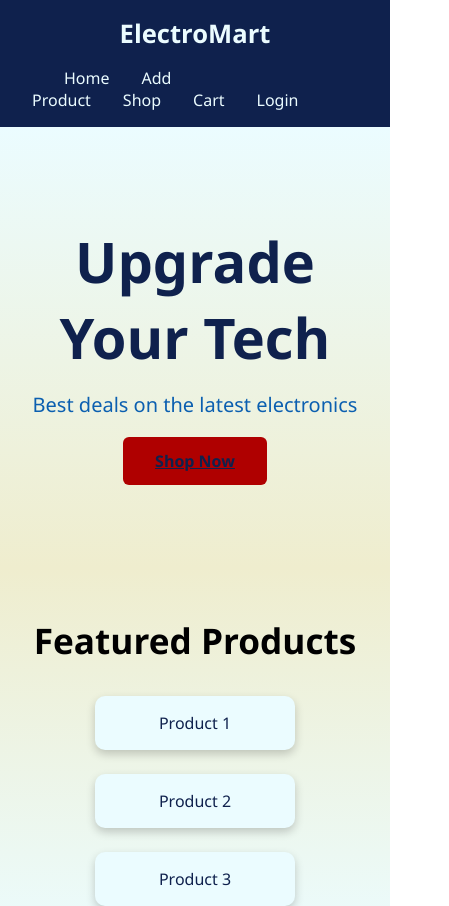
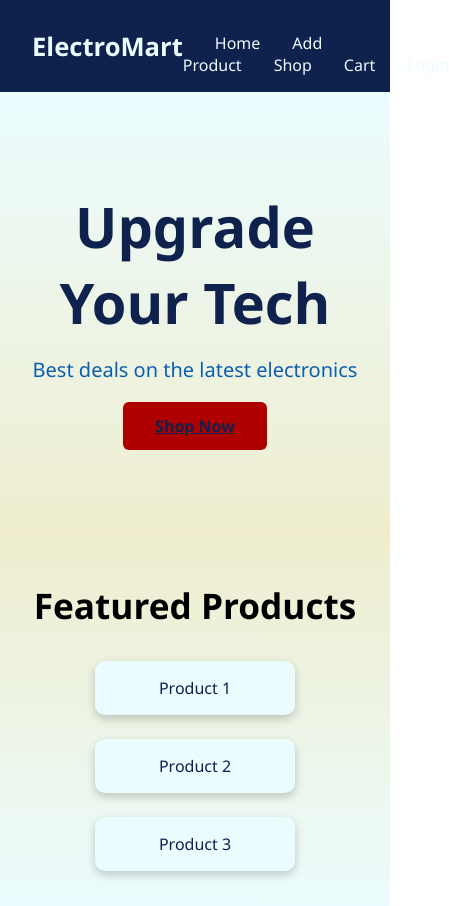
Before and after one commit to carlosal10/electromart, a React (Create React App) app in the folder electromart/: page / in a window 390 px wide. Shown: the top 906 px of the page, 449 px wide, since content can reach past the window. Built offline with nearby package versions, Linux system fonts and the light colour scheme.

Commit message:
Update styles.css

```diff
--- a/electromart/src/pages/styles.css
+++ b/electromart/src/pages/styles.css
@@ -211,13 +211,13 @@
   }
 
  .navbar {
-    flex-direction: column;
+    flex-direction: row;
     align-items: flex-start;
     padding: 1rem;
   }
 
   .navbar nav {
-    flex-direction: column;
+    flex-direction: row;
     width: 100%;
     gap: 0.5rem;
     margin-top: 1rem;
```
